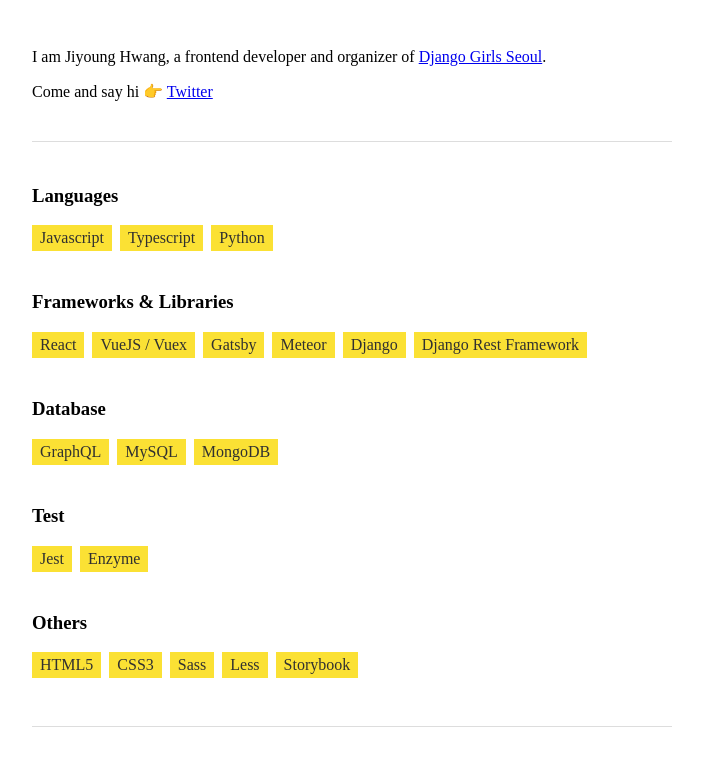
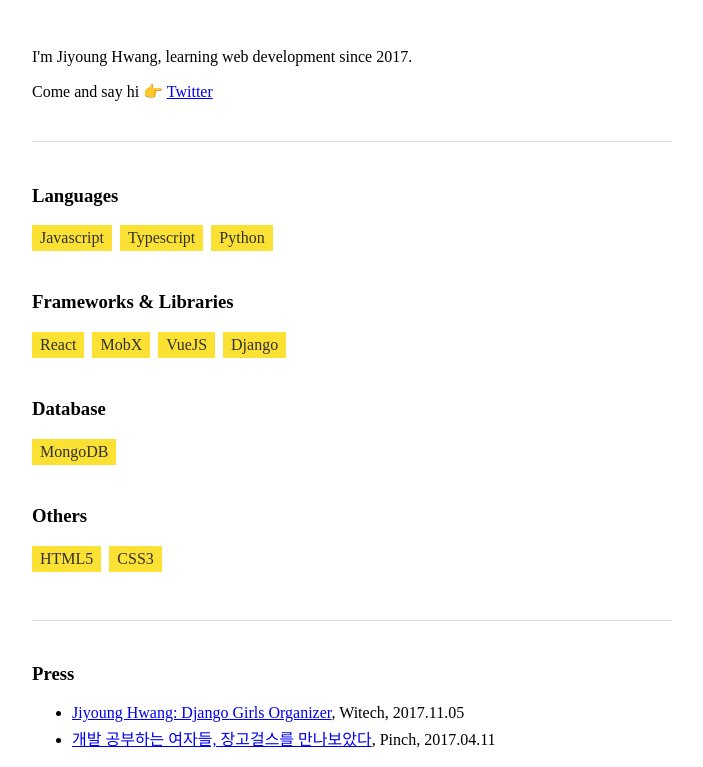
Before and after one commit to jyhwng/blog, a Gatsby site: page /about in a window 1280 px wide. Shown: the top 767 px of the page, without its empty margins (288-991 px from the left). Built offline with nearby package versions, Linux system fonts and the light colour scheme; Gatsby itself is replaced by a stand-in of ours.

Commit message:
Edit about

```diff
--- a/src/pages/about.js
+++ b/src/pages/about.js
@@ -11,27 +11,16 @@
     ],
     'frameworks & libraries': [
         'React',
-        'VueJS / Vuex',
-        'Gatsby',
-        'Meteor',
+        'MobX',
+        'VueJS',
         'Django',
-        'Django Rest Framework',
     ],
     database: [
-        'GraphQL',
-        'MySQL',
         'MongoDB',
-    ],
-    test: [
-        'Jest',
-        'Enzyme',
     ],
     others: [
         'HTML5',
         'CSS3',
-        'Sass',
-        'Less',
-        'Storybook',
     ]
 }
 
@@ -39,7 +28,7 @@
     <Container>
     <Wrapper>
         <Section>
-            <p>I am Jiyoung Hwang, a frontend developer and organizer of <a href="https://www.facebook.com/djangogirlsseoul/" target="_blank">Django Girls Seoul</a>.</p>
+            <p>I'm Jiyoung Hwang, learning web development since 2017.</p>
             <p>Come and say hi 👉 <a href="https://twitter.com/@jyhwng" target="_blank">Twitter</a></p>
         </Section>
         <Section>
```
Also changed, not shown: src/pages/2018/2018-04-25-arrow-function/index.md (+0 -6 lines).
